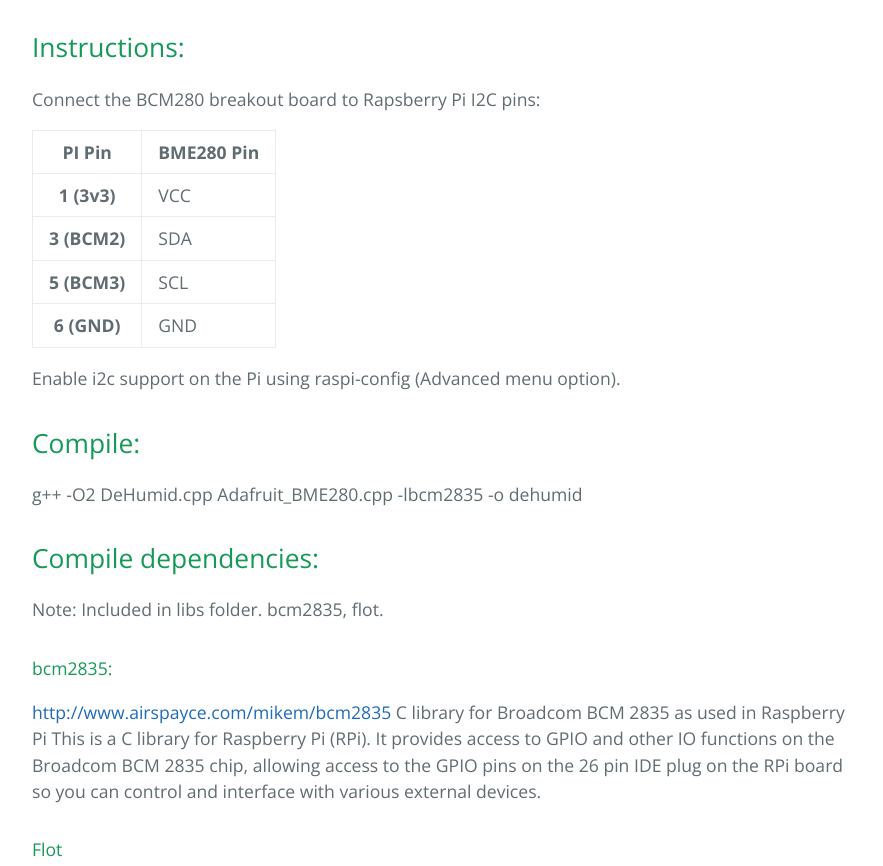
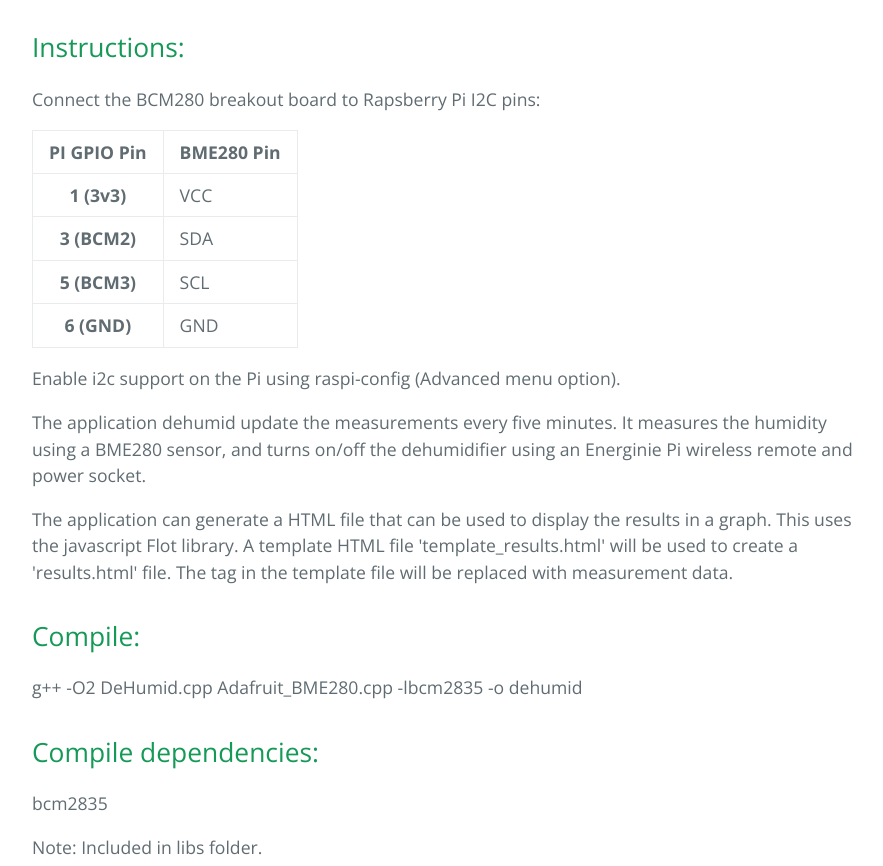
Before and after one commit to shaun2029/DeHumidifier, a plain HTML site: page index.html in a window 1280 px wide. Shown: the part 1460-2326 px from the top of the page, without its empty margins (192-1075 px from the left). Drawn offline with nearby package versions, Linux system fonts and the light colour scheme.

Commit message:
Create gh-pages branch via GitHub

```diff
--- a/index.html
+++ b/index.html
@@ -45,7 +45,7 @@
 
 <table>
     <tr>
-        <th> PI Pin </th>
+        <th> PI GPIO Pin </th>
 <th> BME280 Pin</th>
     </tr>
     <tr>
@@ -68,6 +68,10 @@
 
 <p>Enable i2c support on the Pi using raspi-config (Advanced menu option).</p>
 
+<p>The application dehumid update the measurements every five minutes. It measures the humidity using a BME280 sensor, and turns on/off the dehumidifier using an Energinie Pi wireless remote and power socket.</p>
+
+<p>The application can generate a HTML file that can be used to display the results in a graph. This uses the javascript Flot library. A template HTML file 'template_results.html' will be used to create a 'results.html' file. The tag  in the template file will be replaced with measurement data.</p>
+
 <h2>
 <a id="compile" class="anchor" href="#compile" aria-hidden="true"><span aria-hidden="true" class="octicon octicon-link"></span></a>Compile:</h2>
 
@@ -76,8 +80,9 @@
 <h2>
 <a id="compile-dependencies" class="anchor" href="#compile-dependencies" aria-hidden="true"><span aria-hidden="true" class="octicon octicon-link"></span></a>Compile dependencies:</h2>
 
-<p>Note: Included in libs folder.
-bcm2835, flot.</p>
+<p>bcm2835</p>
+
+<p>Note: Included in libs folder.</p>
 
 <h4>
 <a id="bcm2835" class="anchor" href="#bcm2835" aria-hidden="true"><span aria-hidden="true" class="octicon octicon-link"></span></a>bcm2835:</h4>
```
Also changed, not shown: params.json (+1 -1 lines).
